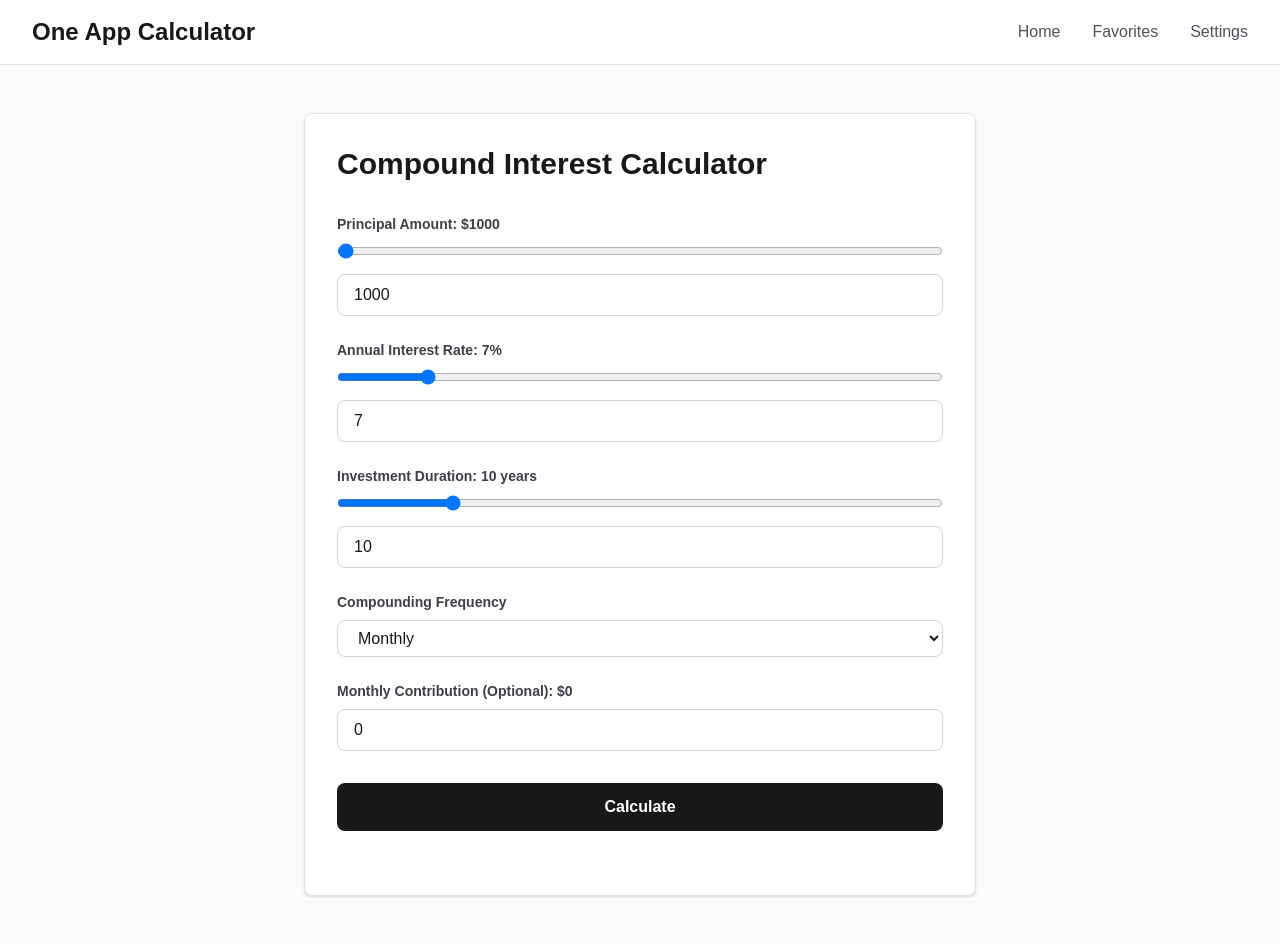
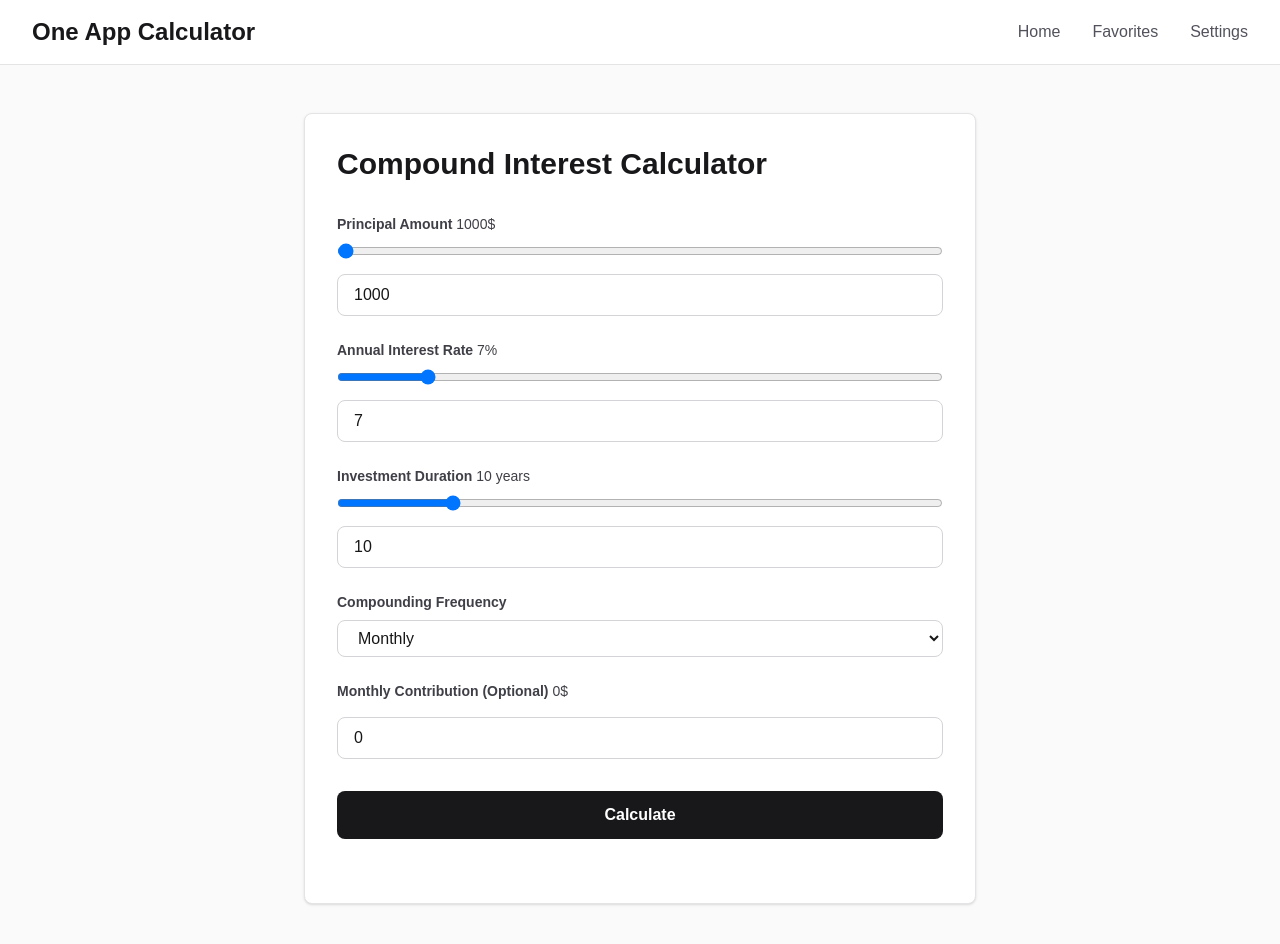
Before and after one commit to williamnkosi/calculator-app-web, a Next.js app: page /pages/calculators/finanace/interest in a window 1280 px wide. Shown: the top 944 px of the page. Built offline with nearby package versions, Linux system fonts and the light colour scheme.

Commit message:
refactored input into its own Component

```diff
--- /dev/null
+++ b/app/components/input/index.tsx
@@ -0,0 +1,82 @@
+type Props = {
+  label: string;
+  value: number;
+  onChange: (value: number) => void;
+  type?: "text" | "number" | "range" | "select";
+  min?: number;
+  max?: number;
+  step?: number;
+  options?: { value: number | string; label: string }[];
+  placeholder?: string;
+  showValue?: boolean;
+  suffix?: string;
+};
+
+export default function Input({
+  label,
+  value,
+  onChange,
+  type = "number",
+  min,
+  max,
+  step,
+  options,
+  placeholder,
+  showValue = true,
+  suffix,
+}: Props) {
+  const displayValue = showValue ? `${value}${suffix || ""}` : "";
+
+  if (type === "select" && options) {
+    return (
+      <div>
+        <label className="block text-sm font-semibold text-zinc-700 mb-2">
+          {label}
+        </label>
+        <select
+          value={value}
+          onChange={(e) => onChange(parseFloat(e.target.value))}
+          className="w-full px-4 py-2 border border-zinc-300 rounded-lg focus:outline-none focus:border-zinc-900"
+        >
+          {options.map((opt) => (
+            <option key={opt.value} value={opt.value}>
+              {opt.label}
+            </option>
+          ))}
+        </select>
+      </div>
+    );
+  }
+
+  return (
+    <div>
+      <label className="block text-sm font-semibold text-zinc-700 mb-2">
+        {label}
+        {showValue && <span className="font-normal"> {displayValue}</span>}
+      </label>
+
+      {type === "range" && (
+        <input
+          type="range"
+          min={min}
+          max={max}
+          step={step}
+          value={value}
+          onChange={(e) => onChange(parseFloat(e.target.value))}
+          className="w-full"
+        />
+      )}
+
+      <input
+        type={type === "range" ? "number" : type}
+        value={value}
+        onChange={(e) => onChange(parseFloat(e.target.value))}
+        min={min}
+        max={max}
+        step={step}
+        placeholder={placeholder}
+        className="mt-2 w-full px-4 py-2 border border-zinc-300 rounded-lg focus:outline-none focus:border-zinc-900"
+      />
+    </div>
+  );
+}
--- a/app/features/calculators/finance/interest/ui/compound_interest_form.tsx
+++ b/app/features/calculators/finance/interest/ui/compound_interest_form.tsx
@@ -1,15 +1,14 @@
 "use client";
 
 import Button from "@/app/components/button";
+import Input from "@/app/components/input";
 import {
   CompoundingFrequency,
   CompoundInterestInput,
 } from "../data/compound_interest";
 import useInterestCalculator from "./use_interest";
 
-type Props = {};
-
-export default function CompoundInterestForm(props: Props) {
+export default function CompoundInterestForm() {
   const { input, setInput, result, calculateCompoundInterest } =
     useInterestCalculator();
 
@@ -32,126 +31,64 @@ export default function CompoundInterestForm(props: Props) {
 
         {/* Input Form */}
         <div className="space-y-6 mb-8">
-          {/* Principal */}
-          <div>
-            <label className="block text-sm font-semibold text-zinc-700 mb-2">
-              Principal Amount: ${input.principal}
-            </label>
-            <input
+          <Input
+            label="Principal Amount"
+            value={input.principal}
+            onChange={(val) => handleInputChange("principal", val)}
             type="range"
-              min="100"
-              max="1000000"
-              step="1000"
-              value={input.principal}
-              onChange={(e) =>
-                handleInputChange("principal", parseFloat(e.target.value))
-              }
-              className="w-full"
+            min={100}
+            max={1000000}
+            step={1000}
+            suffix="$"
           />
-            <input
-              type="number"
-              value={input.principal}
-              onChange={(e) =>
-                handleInputChange("principal", parseFloat(e.target.value))
-              }
-              className="mt-2 w-full px-4 py-2 border border-zinc-300 rounded-lg focus:outline-none focus:border-zinc-900"
-              placeholder="Enter principal amount"
+
+          <Input
+            label="Annual Interest Rate"
+            value={input.annualRate}
+            onChange={(val) => handleInputChange("annualRate", val)}
+            type="range"
+            min={0}
+            max={50}
+            step={0.1}
+            suffix="%"
           />
-          </div>
 
-          {/* Annual Rate */}
-          <div>
-            <label className="block text-sm font-semibold text-zinc-700 mb-2">
-              Annual Interest Rate: {input.annualRate}%
-            </label>
-            <input
+          <Input
+            label="Investment Duration"
+            value={input.years}
+            onChange={(val) => handleInputChange("years", val)}
             type="range"
-              min="0"
-              max="50"
-              step="0.1"
-              value={input.annualRate}
-              onChange={(e) =>
-                handleInputChange("annualRate", parseFloat(e.target.value))
-              }
-              className="w-full"
+            min={1}
+            max={50}
+            step={1}
+            suffix=" years"
           />
-            <input
-              type="number"
-              value={input.annualRate}
-              onChange={(e) =>
-                handleInputChange("annualRate", parseFloat(e.target.value))
-              }
-              className="mt-2 w-full px-4 py-2 border border-zinc-300 rounded-lg focus:outline-none focus:border-zinc-900"
-              placeholder="Enter annual rate"
-            />
-          </div>
 
-          {/* Years */}
-          <div>
-            <label className="block text-sm font-semibold text-zinc-700 mb-2">
-              Investment Duration: {input.years} years
-            </label>
-            <input
-              type="range"
-              min="1"
-              max="50"
-              step="1"
-              value={input.years}
-              onChange={(e) =>
-                handleInputChange("years", parseFloat(e.target.value))
-              }
-              className="w-full"
-            />
-            <input
-              type="number"
-              value={input.years}
-              onChange={(e) =>
-                handleInputChange("years", parseFloat(e.target.value))
-              }
-              className="mt-2 w-full px-4 py-2 border border-zinc-300 rounded-lg focus:outline-none focus:border-zinc-900"
-              placeholder="Enter years"
-            />
-          </div>
-
-          {/* Compounding Frequency */}
-          <div>
-            <label className="block text-sm font-semibold text-zinc-700 mb-2">
-              Compounding Frequency
-            </label>
-            <select
+          <Input
+            label="Compounding Frequency"
             value={input.compoundingFrequency}
-              onChange={(e) =>
+            onChange={(val) =>
               handleInputChange(
                 "compoundingFrequency",
-                  parseFloat(e.target.value) as CompoundingFrequency
+                val as CompoundingFrequency
               )
             }
-              className="w-full px-4 py-2 border border-zinc-300 rounded-lg focus:outline-none focus:border-zinc-900"
-            >
-              <option value={1}>Annually</option>
-              <option value={4}>Quarterly</option>
-              <option value={12}>Monthly</option>
-            </select>
-          </div>
+            type="select"
+            options={[
+              { value: 1, label: "Annually" },
+              { value: 4, label: "Quarterly" },
+              { value: 12, label: "Monthly" },
+            ]}
+            showValue={false}
+          />
 
-          {/* Monthly Contribution */}
-          <div>
-            <label className="block text-sm font-semibold text-zinc-700 mb-2">
-              Monthly Contribution (Optional): ${input.monthlyContribution || 0}
-            </label>
-            <input
+          <Input
+            label="Monthly Contribution (Optional)"
+            value={input.monthlyContribution || 0}
+            onChange={(val) => handleInputChange("monthlyContribution", val)}
             type="number"
-              value={input.monthlyContribution || 0}
-              onChange={(e) =>
-                handleInputChange(
-                  "monthlyContribution",
-                  parseFloat(e.target.value)
-                )
-              }
-              className="w-full px-4 py-2 border border-zinc-300 rounded-lg focus:outline-none focus:border-zinc-900"
-              placeholder="Enter monthly contribution"
+            suffix="$"
           />
-          </div>
         </div>
 
         {/* Calculate Button */}
```
Lines whose indentation alone changed are shown as unchanged.
